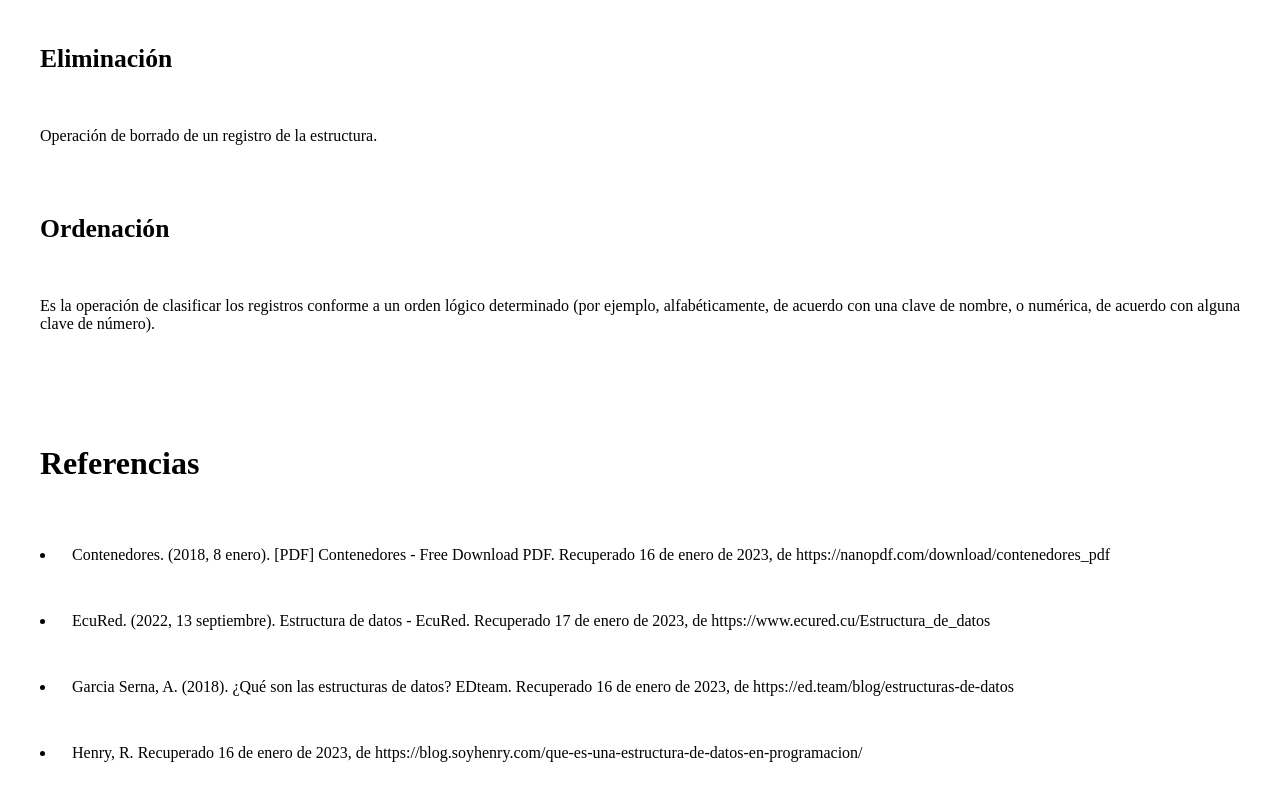
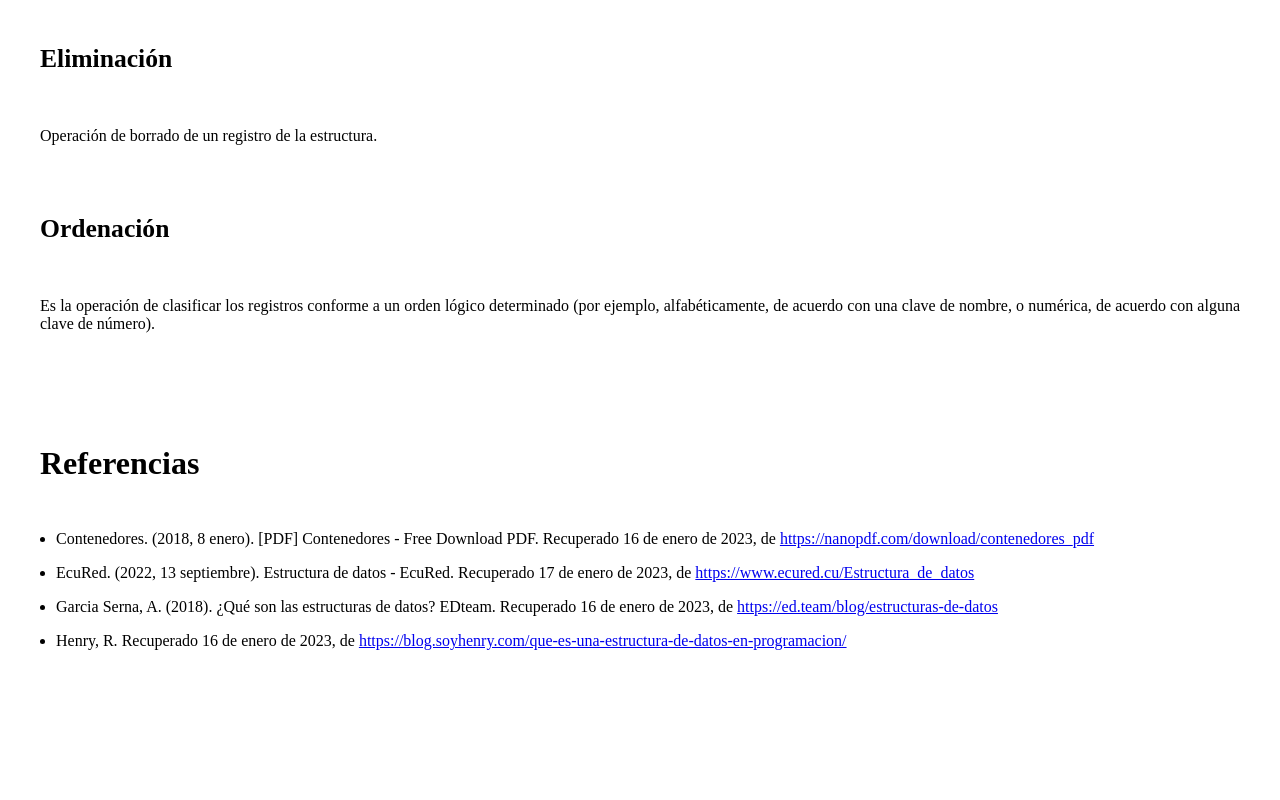
Before and after one commit to Jorgemacias-12/Estructuras-de-datos, a Next.js app: page /Estructura-de-datos/producto-1 in a window 1280 px wide. Shown: the part 2978-3778 px from the top of the page. After the commit the page ends 3700 px from the top, so only its background shows below. Built offline with nearby package versions, Linux system fonts and the light colour scheme.

Commit message:
Add: remover estilos
	He removido los estilos, ya que serán utilizados
	en un componente nuevo llamado Cite

```diff
--- a/styles/Producto-1.module.css
+++ b/styles/Producto-1.module.css
@@ -45,19 +45,6 @@
   padding: 1rem;
 }
 
-.referenceItem {
-  padding: 1rem;
-}
-
-.referenceLink {
-  color: var(--separator-bg);
-  text-decoration: none;
-}
-
-.referenceLink:hover {
-  text-decoration: underline;
-}
-
 @media screen and (min-width: 960px) {
   .title {
     font-size: 5vw;
```
